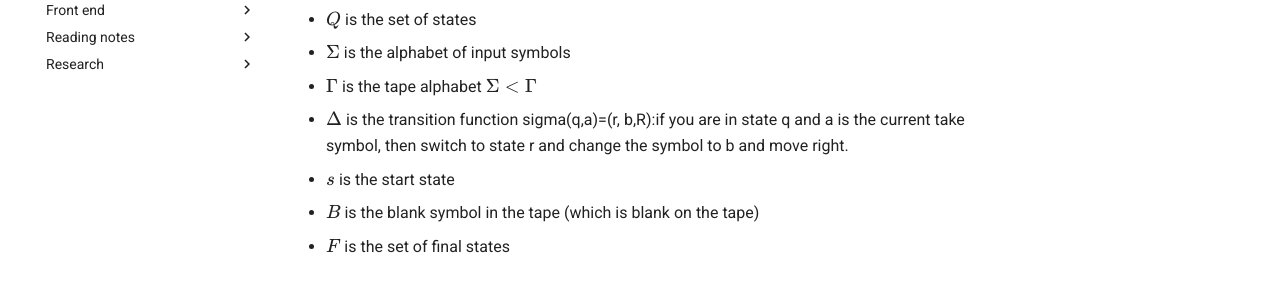
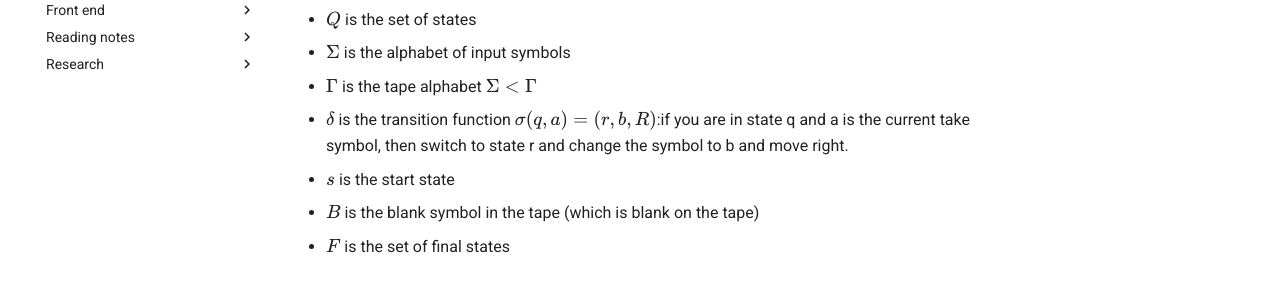
Before and after one commit to sheronw/SheronW-sNotes, an MkDocs documentation site: the page built from docs/computer science/theory of computation/3-1 Begin Turing Machines.md, in a window 1280 px wide and 1299 px high. Shown: the part 676-972 px from the top of the window. Built offline with MkDocs 1.6.1 and Material for MkDocs 9.7.7, drawn with Linux system fonts in a browser that asks for light colours; formulas are drawn with MathJax 3.

Commit message:
fix typo

```diff
--- a/docs/computer science/theory of computation/3-1 Begin Turing Machines.md
+++ b/docs/computer science/theory of computation/3-1 Begin Turing Machines.md
@@ -20,7 +20,7 @@
 - \(Q\) is the set of states
 - \(\Sigma\) is the alphabet of input symbols
 - \(\Gamma\) is the tape alphabet \(\Sigma<\Gamma\)
-- \(\Delta\) is the transition function sigma(q,a)=(r, b,R):if you are in state q and a is the current take symbol, then switch to state r and change the symbol to b and move right.
+- \(\delta\) is the transition function \(\sigma(q,a)=(r, b,R)\):if you are in state q and a is the current take symbol, then switch to state r and change the symbol to b and move right.
 - \(s\) is the start state
 - \(B\) is the blank symbol in the tape (which is blank on the tape)
 - \(F\) is the set of final states
```
